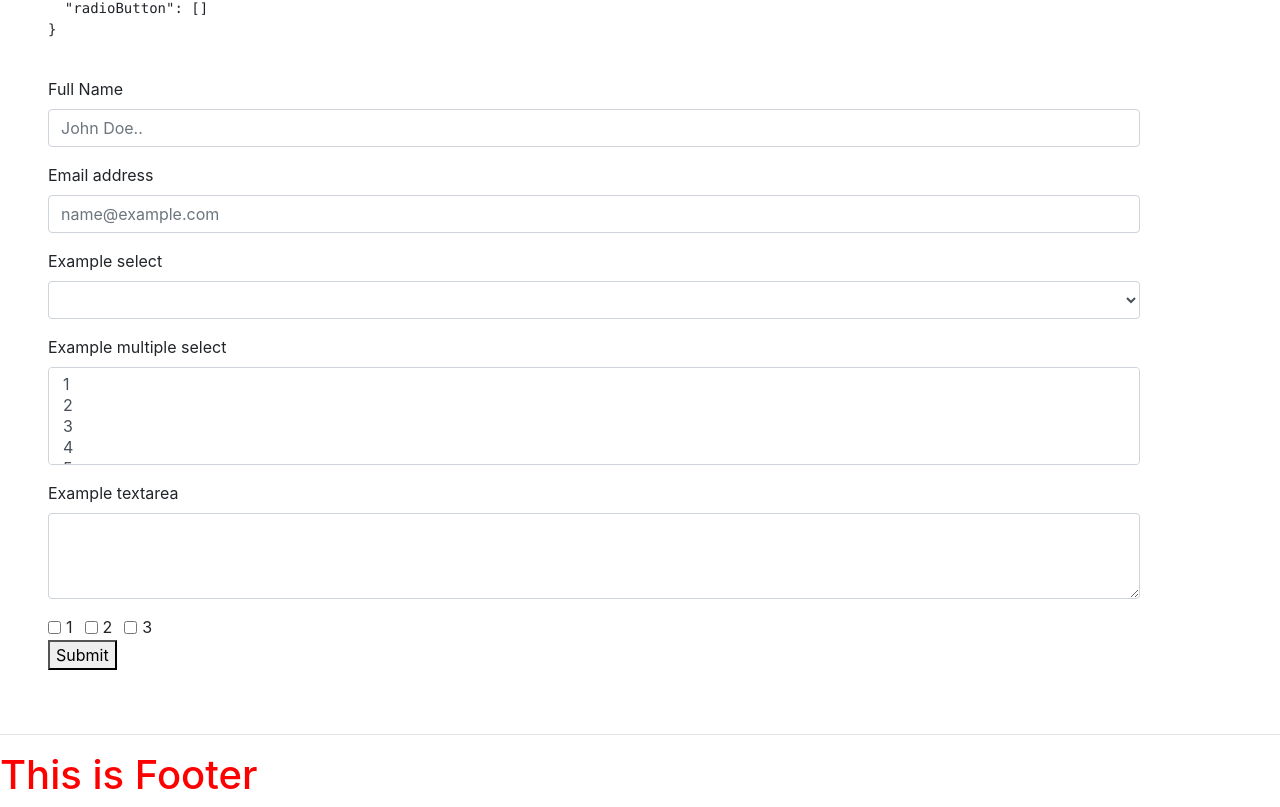
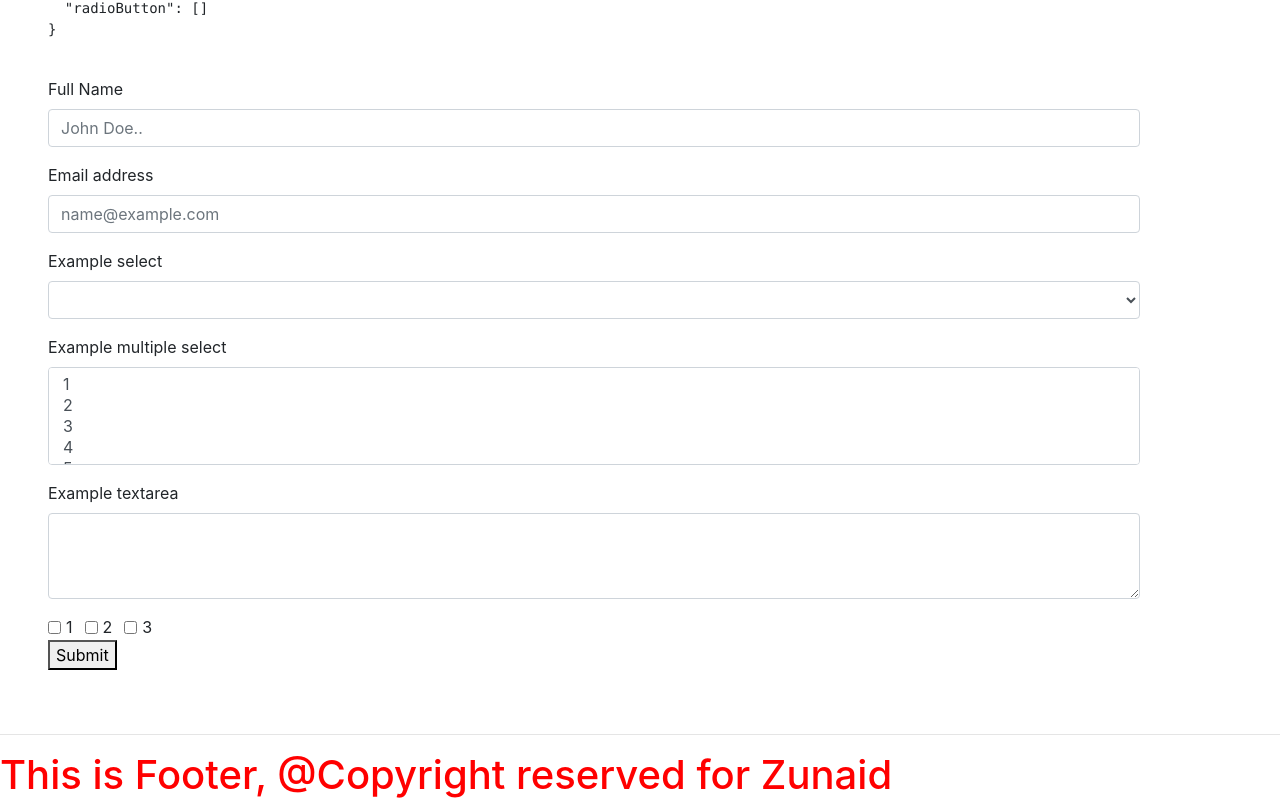
Before and after one commit to zunaidmiah/vue, a Vue app: page / in a window 1280 px wide. Shown: the part 617-1424 px from the top of the page. Built offline with nearby package versions, Linux system fonts and the light colour scheme.

Commit message:
component props added

```diff
--- a/src/App.vue
+++ b/src/App.vue
@@ -7,7 +7,7 @@
         <button @click="makeLove">Love</button>
         <Table></Table>
         <Form></Form>
-        <mainFooter></mainFooter>
+        <mainFooter name="Zunaid"></mainFooter>
     </div>
 </template>
 
--- a/src/Components/main/footer.vue
+++ b/src/Components/main/footer.vue
@@ -1,11 +1,13 @@
 <template>
     <div>
-        <h1>This is Footer</h1>
+        <h1>This is Footer, @Copyright reserved for {{ name }}</h1>
     </div>
 </template>
 
 <script>
-
+   export default{
+    props:['name']
+   };
 </script>
 <style scoped>
  h1{
```
